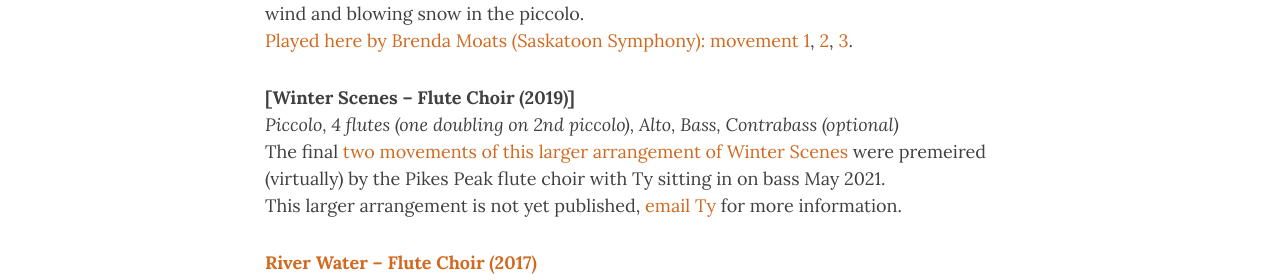
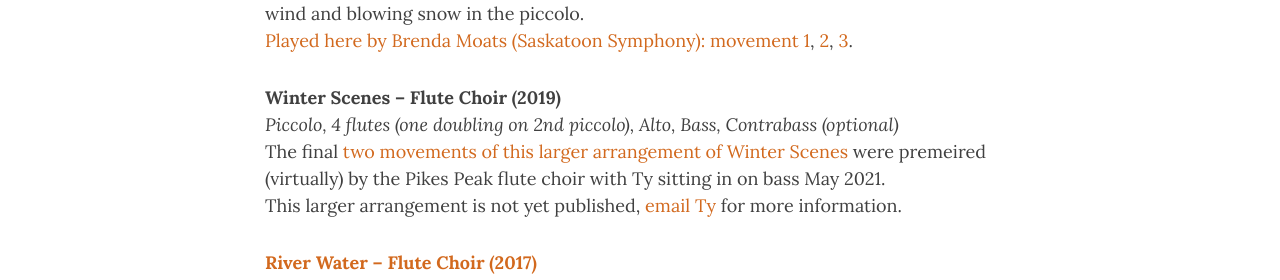
Before and after one commit to ctrueden/tykroll.com, a Jekyll site: the page built from works.md, in a window 1280 px wide and 900 px high, scrolled down 458 px. Shown: the part 174-454 px from the top of the window. Built offline with Jekyll 4.4.1, drawn with Linux system fonts in a browser that asks for light colours; nearby versions of some CDN libraries.

Commit message:
Update works.md

```diff
--- a/works.md
+++ b/works.md
@@ -12,7 +12,7 @@ __[Winter Scenes – Flute Quartet (2019)](https://www.musicnotes.com/sheetmusic
 <br>In three movements, Winter Scenes begins with a pleasant walk. Once familiar landscape is now beautiful but alien under a fresh coat of snow. The second movement is a snowstorm or winter wind fugue which leads directly into the finale, a reprise of the opening scene but further changed by the wind and blowing snow in the piccolo.
 <br>[Played here by Brenda Moats (Saskatoon Symphony): movement 1](https://www.youtube.com/watch?v=mofdqOf49NE), [2](https://www.youtube.com/watch?v=0GxHESBiWt8), [3](https://www.youtube.com/watch?v=4UVpBqKagzs).
 
-__[Winter Scenes – Flute Choir (2019)]__
+__Winter Scenes – Flute Choir (2019)__
 <br>_Piccolo, 4 flutes (one doubling on 2nd piccolo), Alto, Bass, Contrabass (optional)_
 <br>The final [two movements of this larger arrangement of Winter Scenes](https://www.facebook.com/watch/?v=771933873482347) were premeired (virtually) by the Pikes Peak flute choir with Ty sitting in on bass May 2021.
 <br>This larger arrangement is not yet published, [email Ty](mailto:ty@tykroll.com) for more information.
```
